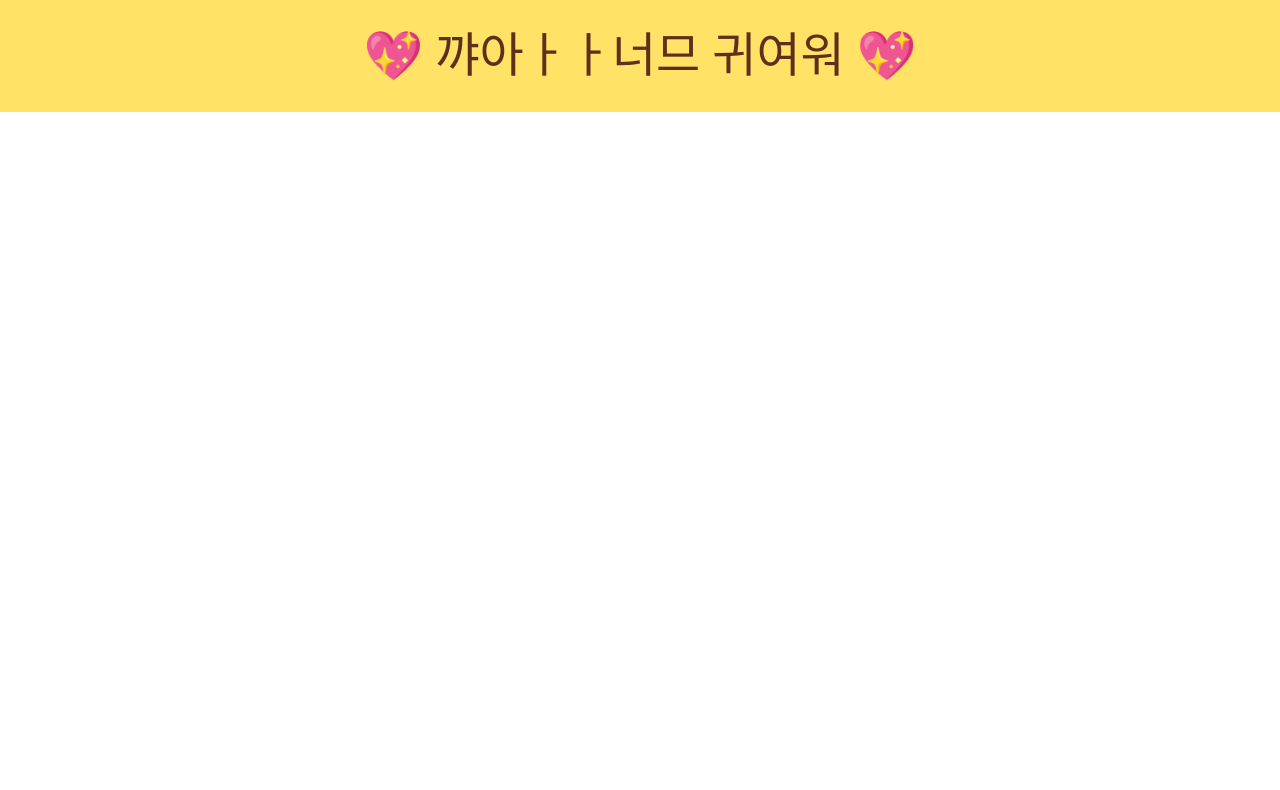
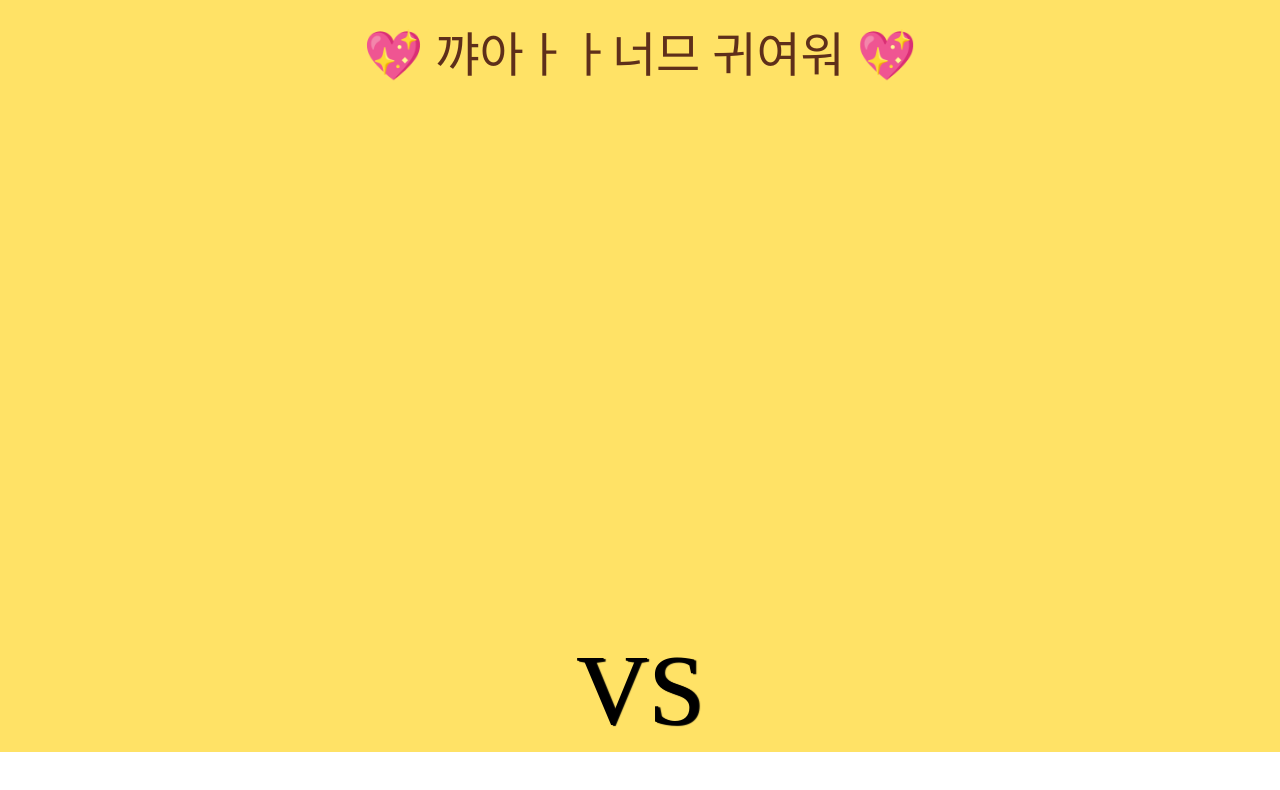
Before and after one commit to THE-SOPT-WEB/hongSeoHee, a React (Create React App) app in the folder week3/: page / in a window 1280 px wide. Shown: the top 790 px of the page. Built offline with nearby package versions, Linux system fonts and the light colour scheme; a web font is replaced by a local one.

Commit message:
feat : ✨ 월드컵 컨텐트 따로 만든후 app에서 불러오기 구현

```diff
--- a/week3/src/components/App.jsx
+++ b/week3/src/components/App.jsx
@@ -3,11 +3,13 @@ import { GlobalStyle } from "../styles/GlobalStyle";
 import { theme } from "../styles/theme";
 import "../styles/App.css";
 import Header from "./Header";
+import WorldCupContent from "./WorldCupContent";
 function App() {
   return (
     <ThemeProvider theme={theme}>
       <GlobalStyle />
       <Header></Header>
+      <WorldCupContent></WorldCupContent>
     </ThemeProvider>
   );
 }
--- /dev/null
+++ b/week3/src/components/WorldCupContent.jsx
@@ -0,0 +1,12 @@
+import React, { useState, useEffect } from "react";
+import styledComponents from "../styles/WorldCupContent-style";
+const { WorldCupDiv, ContentImg, ContentTitle, VersusDiv } = styledComponents;
+
+const WorldCupContent = () => {
+  return (
+    <WorldCupDiv>
+      <VersusDiv>VS</VersusDiv>
+    </WorldCupDiv>
+  );
+};
+export default WorldCupContent;
--- a/week3/src/styles/WorldCupContent-style.jsx
+++ b/week3/src/styles/WorldCupContent-style.jsx
@@ -25,7 +25,7 @@ const ContentTitle = styled.h2`
   ${({ theme }) => {
     return css`
       position: absolute;
-      top: 80%;
+      top: 85%;
       left: 50%;
       transform: translateX(-50%);
 
@@ -37,5 +37,22 @@ const ContentTitle = styled.h2`
     `;
   }}
 `;
-const styledComponents = { WorldCupDiv, ContentImg, ContentTitle };
+
+const VersusDiv = styled.div`
+  ${({ theme }) => {
+    return css`
+      position: absolute;
+      top: 80%;
+      left: 50%;
+      transform: translateX(-50%);
+
+      font-family: ${theme.fonts.family};
+      font-size: 100px;
+      color: ${theme.colors.title};
+      text-shadow: 2px 1px 1px #000;
+      z-index: 1;
+    `;
+  }}
+`;
+const styledComponents = { WorldCupDiv, ContentImg, ContentTitle, VersusDiv };
 export default styledComponents;
```
